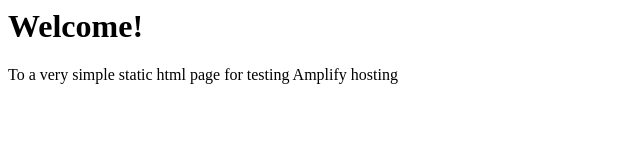
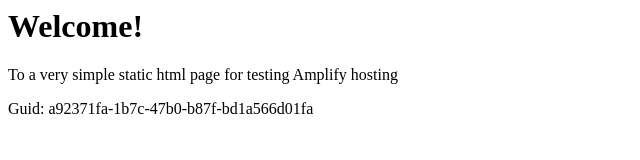
Before and after one commit to aws-aemilia-iad/Github-PR-Commit-Integration-Test-DoNotTouch-GithubWebhookPreviewCanaryTest-v1-prod-us-east-1, a website: page src/index.html in a window 1280 px wide. Shown: the whole page, without its empty margins (0-640 px from the left). Drawn offline with Linux system fonts and the light colour scheme.

Commit message:
commit from integ tests

```diff
--- a/src/index.html
+++ b/src/index.html
@@ -1,3 +1,5 @@
+
+
 <html lang="en">
 
 <head>
@@ -10,6 +12,6 @@
 <body>
     <h1>Welcome!</h1>
     <p>To a very simple static html page for testing Amplify hosting</p>
-</body>
+    <p>Guid: a92371fa-1b7c-47b0-b87f-bd1a566d01fa</p></body>
 
 </html>
```
